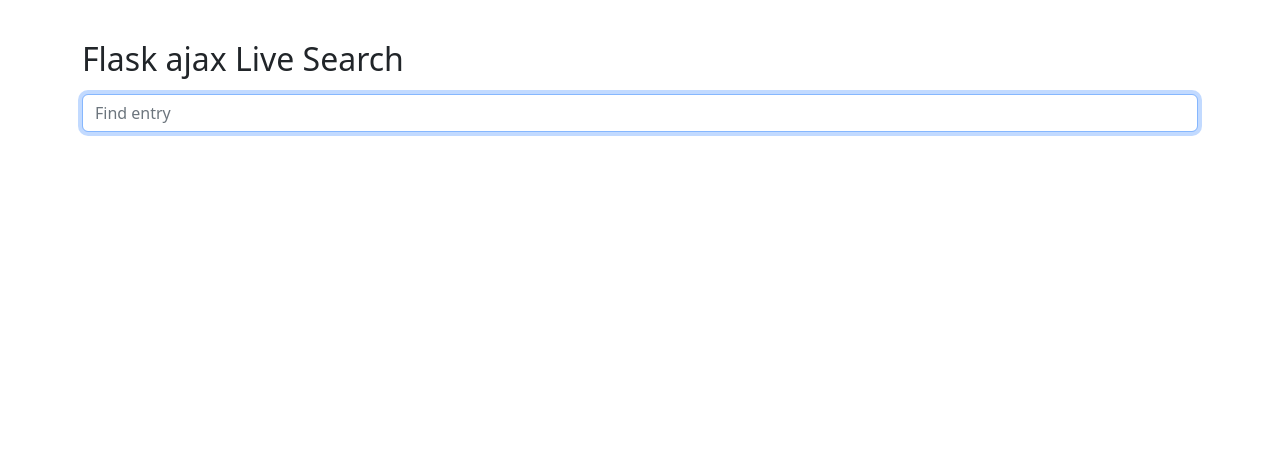
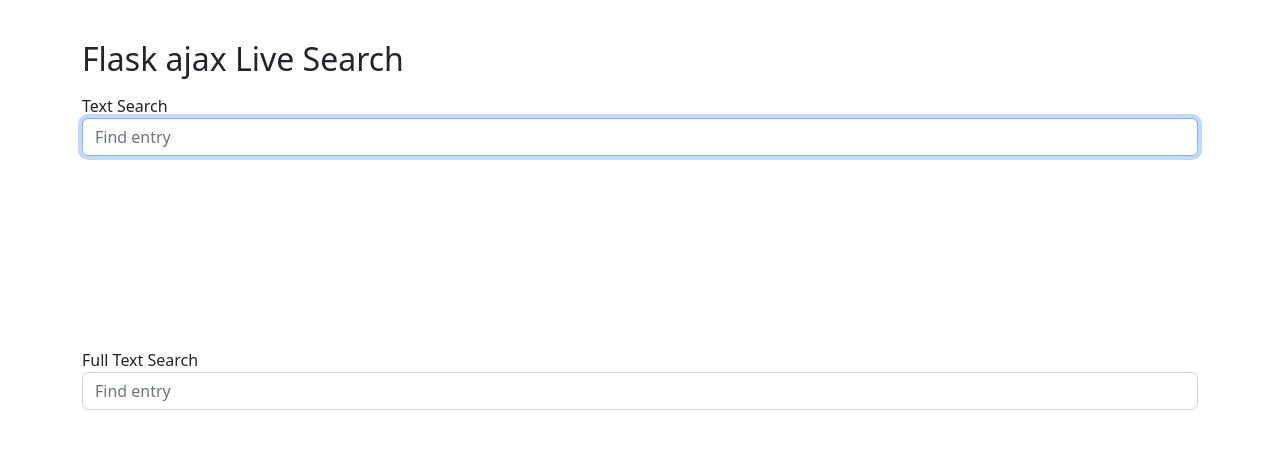
Before and after one commit to clach04/flask_live_search, a Flask app: page / in a window 1280 px wide. Shown: the top 449 px of the page. Run offline with Flask 3, Linux system fonts and the light colour scheme.

Commit message:
Two search boxes, one for text search the other for fts

```diff
--- a/app.py
+++ b/app.py
@@ -38,8 +38,8 @@ def livesearch():
     #print(request.form.to_dict())
     request_args = request.args or {}
     request_form = request.form or {}
-    #request_json = request.get_json(force=True) or {}  # how to handle errors, when force true applied
-    request_json = request.get_json() or {}
+    request_json = request.get_json(force=True) or {}  # how to handle errors, when force true applied
+    #request_json = request.get_json() or {} # Need true for POST from web page to work
     term = (request_args or {}).get('text') or (request.get_json(force=True) or {}).get('text') or (request_form or {}).get("text")
     print('raw term: %r' % term)
     if term is not None:
@@ -55,10 +55,11 @@ def livesearch():
         fts = request_args.get('fts') or request_form.get("fts")  or request_json.get('fts')
         print('fts: %r' % fts)
         if fts is not None:
-            fts = fts.strip()
-            fts = fts.lower()
+            if isinstance(fts, (str, bytes)):
+                fts = fts.strip()
+                fts = fts.lower()
         if fts:
-            result = []  # TODO
+            result = ["au : australia",]  # TODO
         else:
             # not FTS
             result = [v for v in live_search_entries if term in v]
--- a/templates/livesearch.html
+++ b/templates/livesearch.html
@@ -16,6 +16,7 @@
         function enable_live_search() {
             var delay_time = 200; // 200 millsecs, 0.2 secs
             var live_search_box = document.getElementById("livebox");
+            var live_search_box_fts = document.getElementById("livebox_fts");
             var live_results = document.getElementById("datalist");
 
             function show_live_results(res) {
@@ -51,6 +52,25 @@
 
                 }, delay_time);
             });
+
+            live_search_box_fts.addEventListener('keyup', function (e) {
+                // Clear the timeout if it has already been set.
+                // This will prevent the previous task from executing
+                // if it has been less than <MILLISECONDS>
+                clearTimeout(timeout);
+
+                // Make a new timeout set to go off delay_time ms
+                timeout = setTimeout(function () {
+                    //console.log('Input Value:', live_search_box_fts.value);
+
+                    live_results.innerHTML = "";  // remove children
+
+                    fetch('/livesearch', {method:"post", method:"post", cache: 'no-cache', body: JSON.stringify({text:live_search_box_fts.value, fts:true})})
+                      .then((response) => response.json())
+                      .then((data) => show_live_results(data));
+
+                }, delay_time);
+            });
         }
 
         function form_setfocus() {
@@ -69,9 +89,13 @@
     <div class="container">
         <br/>
         <p><h2>Flask ajax Live Search</h2></p>
+        Text Search
         <input type="text" id="livebox" name="text" class="form-control" placeholder="Find entry" autocomplete="off">
         <!-- dumb spacing hack... --></br></br></br></br>
         <div id="datalist"></div>
+        <!-- dumb spacing hack... --></br></br></br></br>
+        Full Text Search
+        <input type="text" id="livebox_fts" name="text_fts" class="form-control" placeholder="Find entry" autocomplete="off">
     </div>
 </body>
 </html>
```
